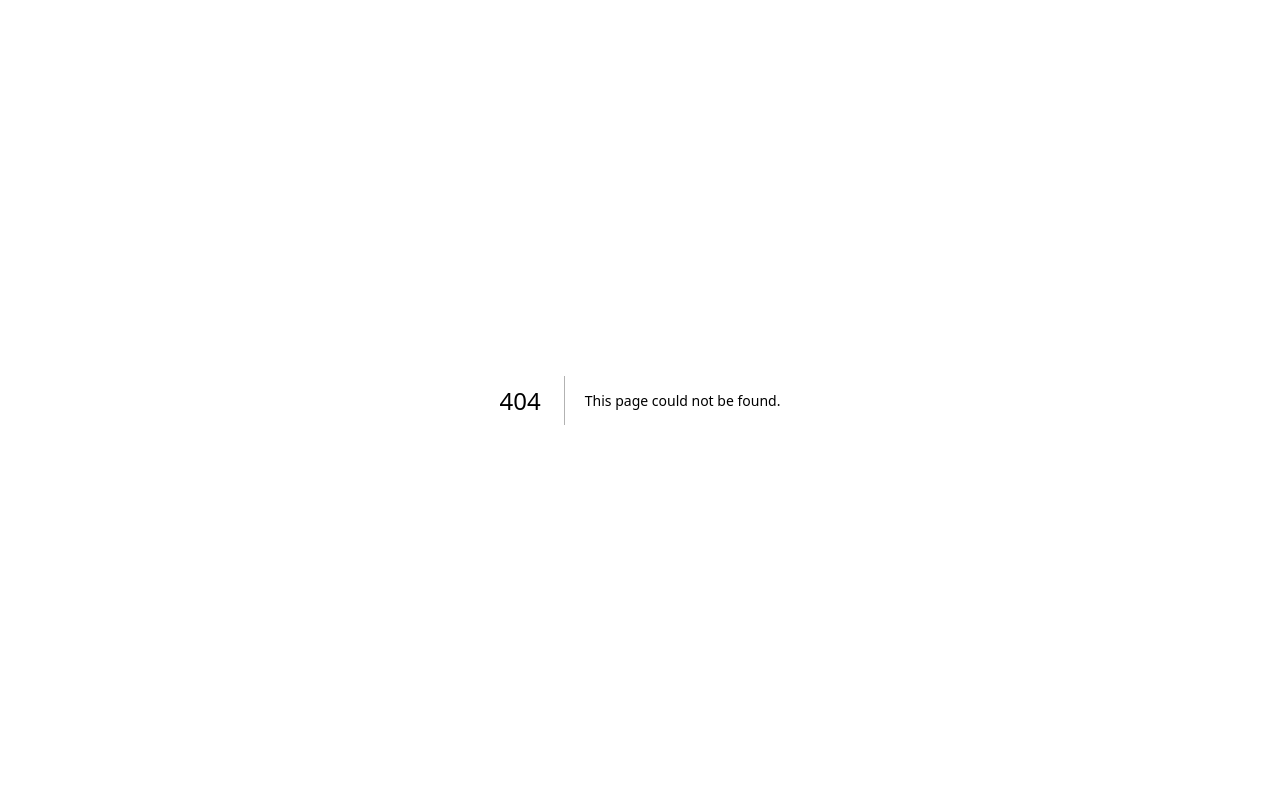
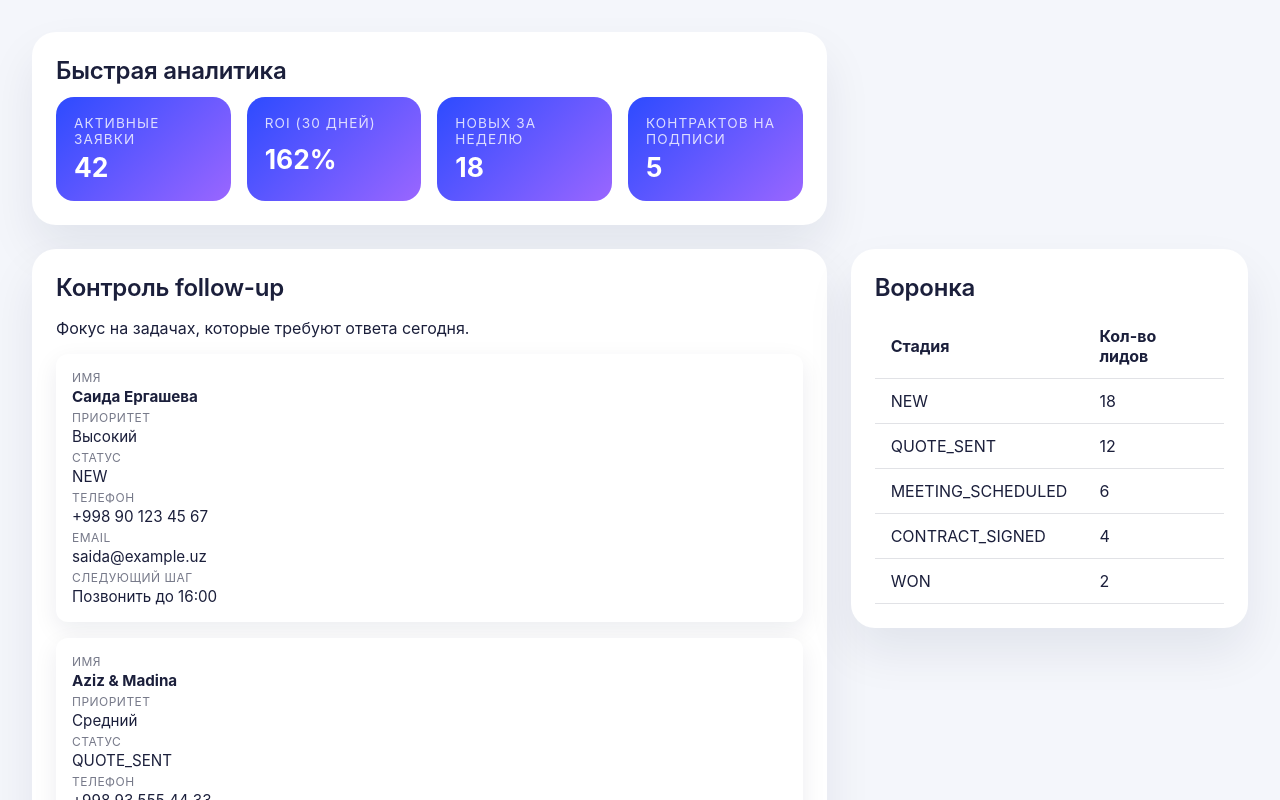
Before and after one commit to olegin77/1, a Next.js app in the folder frontend/: page /dashboard in a window 1280 px wide. Before the commit this address had no page. Shown: the top 800 px of the page. Built offline with nearby package versions, Linux system fonts and the light colour scheme.

Commit message:
feat: wire next layout, styles, and dashboard page

```diff
--- /dev/null
+++ b/frontend/next.config.mjs
@@ -0,0 +1,14 @@
+/** @type {import('next').NextConfig} */
+const nextConfig = {
+  reactStrictMode: true,
+  experimental: {
+    typedRoutes: true
+  },
+  i18n: {
+    locales: ["ru", "uz"],
+    defaultLocale: "ru",
+    localeDetection: true
+  }
+};
+
+export default nextConfig;
--- /dev/null
+++ b/frontend/pages/_app.tsx
@@ -0,0 +1,6 @@
+import type { AppProps } from "next/app";
+import "../styles/globals.css";
+
+export default function App({ Component, pageProps }: AppProps) {
+  return <Component {...pageProps} />;
+}
--- /dev/null
+++ b/frontend/pages/dashboard.tsx
@@ -0,0 +1,237 @@
+import type { NextPage } from "next";
+
+const leads = [
+  {
+    id: "LEAD-2301",
+    name: "Саида Ергашева",
+    priority: "Высокий",
+    status: "NEW",
+    phone: "+998 90 123 45 67",
+    email: "saida@example.uz",
+    nextStep: "Позвонить до 16:00"
+  },
+  {
+    id: "LEAD-2298",
+    name: "Aziz & Madina",
+    priority: "Средний",
+    status: "QUOTE_SENT",
+    phone: "+998 93 555 44 33",
+    email: "aziz.madina@example.com",
+    nextStep: "Ожидаем ответ по коммерческому"
+  }
+];
+
+const metrics = [
+  { label: "Активные заявки", value: 42 },
+  { label: "ROI (30 дней)", value: "162%" },
+  { label: "Новых за неделю", value: 18 },
+  { label: "Контрактов на подписи", value: 5 }
+];
+
+const pipeline = [
+  { stage: "NEW", count: 18 },
+  { stage: "QUOTE_SENT", count: 12 },
+  { stage: "MEETING_SCHEDULED", count: 6 },
+  { stage: "CONTRACT_SIGNED", count: 4 },
+  { stage: "WON", count: 2 }
+];
+
+const DashboardPage: NextPage = () => {
+  return (
+    <main className="dashboard">
+      <section className="panel quick-analytics">
+        <header>
+          <h1>Быстрая аналитика</h1>
+        </header>
+        <div className="metrics">
+          {metrics.map((item) => (
+            <article key={item.label} className="metric-card">
+              <span className="metric-label">{item.label}</span>
+              <span className="metric-value">{item.value}</span>
+            </article>
+          ))}
+        </div>
+      </section>
+
+      <section className="panel follow-up">
+        <header>
+          <h2>Контроль follow-up</h2>
+          <p>Фокус на задачах, которые требуют ответа сегодня.</p>
+        </header>
+        <ul className="lead-list">
+          {leads.map((lead) => (
+            <li key={lead.id}>
+              <article className="lead-card" aria-label={`Лид ${lead.name}`}>
+                <div data-field="name">
+                  <span data-field-label="label">Имя</span>
+                  <strong>{lead.name}</strong>
+                </div>
+                <div data-field="priority">
+                  <span data-field-label="label">Приоритет</span>
+                  <span>{lead.priority}</span>
+                </div>
+                <div data-field="status">
+                  <span data-field-label="label">Статус</span>
+                  <span>{lead.status}</span>
+                </div>
+                <div data-field="phone">
+                  <span data-field-label="label">Телефон</span>
+                  <a href={`tel:${lead.phone}`}>{lead.phone}</a>
+                </div>
+                <div data-field="email">
+                  <span data-field-label="label">Email</span>
+                  <a href={`mailto:${lead.email}`}>{lead.email}</a>
+                </div>
+                <div data-field="next-step">
+                  <span data-field-label="label">Следующий шаг</span>
+                  <span>{lead.nextStep}</span>
+                </div>
+              </article>
+            </li>
+          ))}
+        </ul>
+      </section>
+
+      <section className="panel pipeline">
+        <header>
+          <h2>Воронка</h2>
+        </header>
+        <table className="responsive-table" aria-label="Воронка продаж">
+          <thead>
+            <tr>
+              <th>Стадия</th>
+              <th>Кол-во лидов</th>
+            </tr>
+          </thead>
+          <tbody>
+            {pipeline.map((row) => (
+              <tr key={row.stage}>
+                <td data-header="Стадия">{row.stage}</td>
+                <td data-header="Кол-во лидов">{row.count}</td>
+              </tr>
+            ))}
+          </tbody>
+        </table>
+      </section>
+
+      <section className="panel notes">
+        <header>
+          <h2>Заметки</h2>
+        </header>
+        <p>
+          Сегментируйте follow-up по приоритету и статусу. Важные пары (PRIO
+          High) переключайте в режим ручного сопровождения.
+        </p>
+      </section>
+
+      <style jsx>{`
+        .dashboard {
+          display: grid;
+          gap: 24px;
+          padding: 32px;
+          grid-template-columns: repeat(auto-fit, minmax(320px, 1fr));
+        }
+
+        .panel {
+          background-color: #ffffff;
+          border-radius: 24px;
+          padding: 24px;
+          box-shadow: 0 24px 48px rgba(13, 23, 67, 0.08);
+        }
+
+        .panel header > h1,
+        .panel header > h2 {
+          margin: 0 0 12px;
+          font-weight: 600;
+          letter-spacing: -0.01em;
+        }
+
+        .metrics {
+          display: grid;
+          gap: 16px;
+          grid-template-columns: repeat(auto-fit, minmax(140px, 1fr));
+        }
+
+        .metric-card {
+          display: grid;
+          gap: 4px;
+          padding: 18px;
+          border-radius: 18px;
+          background: linear-gradient(135deg, #2d4bff, #9a66ff);
+          color: #ffffff;
+        }
+
+        .metric-label {
+          font-size: 0.85rem;
+          text-transform: uppercase;
+          opacity: 0.8;
+          letter-spacing: 0.08em;
+        }
+
+        .metric-value {
+          font-size: 1.65rem;
+          font-weight: 700;
+        }
+
+        .lead-list {
+          list-style: none;
+          margin: 0;
+          padding: 0;
+          display: grid;
+          gap: 16px;
+        }
+
+        .pipeline {
+          align-self: start;
+        }
+
+        @media (min-width: 1024px) {
+          .dashboard {
+            grid-template-columns: 2fr 1fr;
+            grid-auto-rows: minmax(0, max-content);
+          }
+
+          .quick-analytics {
+            grid-column: 1 / span 1;
+          }
+
+          .follow-up {
+            grid-column: 1 / span 1;
+          }
+
+          .pipeline {
+            grid-column: 2 / span 1;
+          }
+
+          .notes {
+            grid-column: 2 / span 1;
+          }
+        }
+
+        @media (max-width: 640px) {
+          .dashboard {
+            padding: 24px 16px;
+          }
+
+          .quick-analytics {
+            order: 1;
+          }
+
+          .follow-up {
+            order: 2;
+          }
+
+          .pipeline {
+            order: 3;
+          }
+
+          .notes {
+            order: 4;
+          }
+        }
+      `}</style>
+    </main>
+  );
+};
+
+export default DashboardPage;
--- /dev/null
+++ b/frontend/styles/globals.css
@@ -0,0 +1,114 @@
+:root {
+  color-scheme: light;
+  font-family: "Inter", "Segoe UI", system-ui, -apple-system, BlinkMacSystemFont,
+    "Helvetica Neue", sans-serif;
+}
+
+*,
+*::before,
+*::after {
+  box-sizing: border-box;
+}
+
+html,
+body {
+  margin: 0;
+  padding: 0;
+  min-height: 100%;
+  background-color: #f4f6fb;
+  color: #1b1f3b;
+}
+
+a {
+  color: inherit;
+  text-decoration: none;
+}
+
+.lead-card {
+  display: grid;
+  gap: 0.25rem;
+  padding: 1rem;
+  border-radius: 0.75rem;
+  background-color: #ffffff;
+  box-shadow: 0 8px 24px rgba(10, 23, 60, 0.08);
+}
+
+.lead-card [data-field] {
+  display: grid;
+  gap: 0.125rem;
+  font-size: 0.95rem;
+}
+
+.lead-card [data-field-label] {
+  font-size: 0.75rem;
+  letter-spacing: 0.04em;
+  text-transform: uppercase;
+  color: rgba(27, 31, 59, 0.6);
+}
+
+.responsive-table {
+  width: 100%;
+  border-collapse: collapse;
+}
+
+.responsive-table td,
+.responsive-table th {
+  padding: 0.75rem 1rem;
+  text-align: left;
+  border-bottom: 1px solid rgba(9, 21, 52, 0.12);
+}
+
+@media (max-width: 640px) {
+  .lead-card [data-field] {
+    display: none;
+  }
+
+  .lead-card
+    [data-field="name"],
+  .lead-card
+    [data-field="priority"],
+  .lead-card
+    [data-field="status"],
+  .lead-card
+    [data-field="phone"],
+  .lead-card
+    [data-field="email"] {
+    display: grid;
+  }
+
+  .responsive-table thead {
+    display: none;
+  }
+
+  .responsive-table tbody,
+  .responsive-table tr,
+  .responsive-table td {
+    display: block;
+    width: 100%;
+  }
+
+  .responsive-table tr {
+    margin-bottom: 1.25rem;
+    border: 1px solid rgba(41, 54, 82, 0.1);
+    border-radius: 0.75rem;
+    background-color: #ffffff;
+    box-shadow: 0 8px 24px rgba(10, 23, 60, 0.06);
+    overflow: hidden;
+  }
+
+  .responsive-table td {
+    border: none;
+    padding: 0.75rem 1rem;
+  }
+
+  .responsive-table td[data-header]::before {
+    content: attr(data-header);
+    display: block;
+    font-size: 0.75rem;
+    font-weight: 600;
+    letter-spacing: 0.04em;
+    text-transform: uppercase;
+    color: rgba(27, 31, 59, 0.6);
+    margin-bottom: 0.25rem;
+  }
+}
```
Also changed, not shown: frontend/app/layout.tsx (added, +20 -0 lines), frontend/next-env.d.ts (added).
